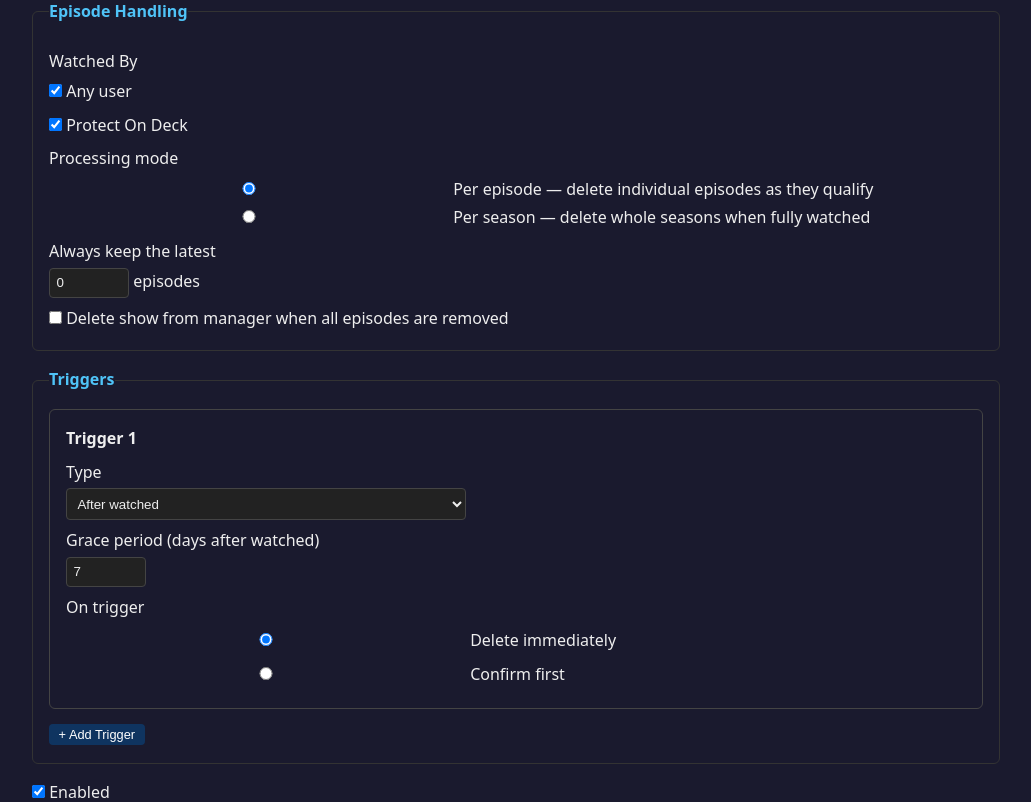
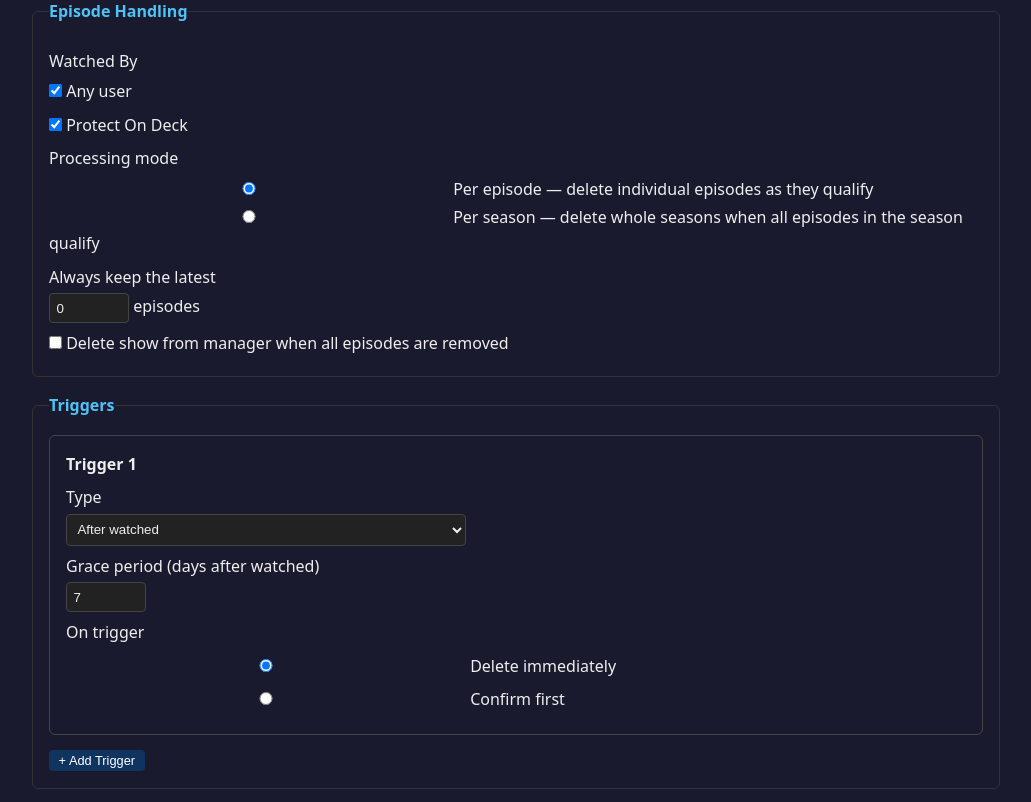
Before and after one commit to mwstowe/mediapurge, a Python web app: template mediacleaner/web/templates/rule_form_v2.html in a window 1280 px wide. Shown: the part 429-1231 px from the top of the page, without its empty margins (124-1155 px from the left). Run offline with Jinja, Linux system fonts and the light colour scheme; the template is opened without the code that fills it, so the values that code supplies are empty.

Commit message:
V2 form: fix season label, default notify to watched-by users

```diff
--- a/mediacleaner/web/templates/rule_form_v2.html
+++ b/mediacleaner/web/templates/rule_form_v2.html
@@ -61,7 +61,7 @@
   <label>Processing mode</label>
   <div style="margin:0.3rem 0 0.5rem;">
     <label style="display:block;margin:0.2rem 0;"><input type="radio" name="processing_mode" value="episode" {{ "checked" if not rule or (not rule.delete_by_season) }}> Per episode — delete individual episodes as they qualify</label>
-    <label style="display:block;margin:0.2rem 0;"><input type="radio" name="processing_mode" value="season" {{ "checked" if rule and rule.delete_by_season }}> Per season — delete whole seasons when fully watched</label>
+    <label style="display:block;margin:0.2rem 0;"><input type="radio" name="processing_mode" value="season" {{ "checked" if rule and rule.delete_by_season }}> Per season — delete whole seasons when all episodes in the season qualify</label>
   </div>
 
   <label for="min_episodes" id="lbl-min-episodes">Always keep the latest</label>
@@ -118,7 +118,7 @@
 
         <label>Notify</label>
         <select name="trigger_confirm_email[]">
-          <option value="">— Default (admin) —</option>
+          <option value="">— Same as Watched By —</option>
           {% for u in plex_users %}
           {% if u.email %}
           <option value="{{ u.email }}" {{ "selected" if t.get("confirm_email") == u.email }}>{{ u.username }} ({{ u.email }})</option>
```
